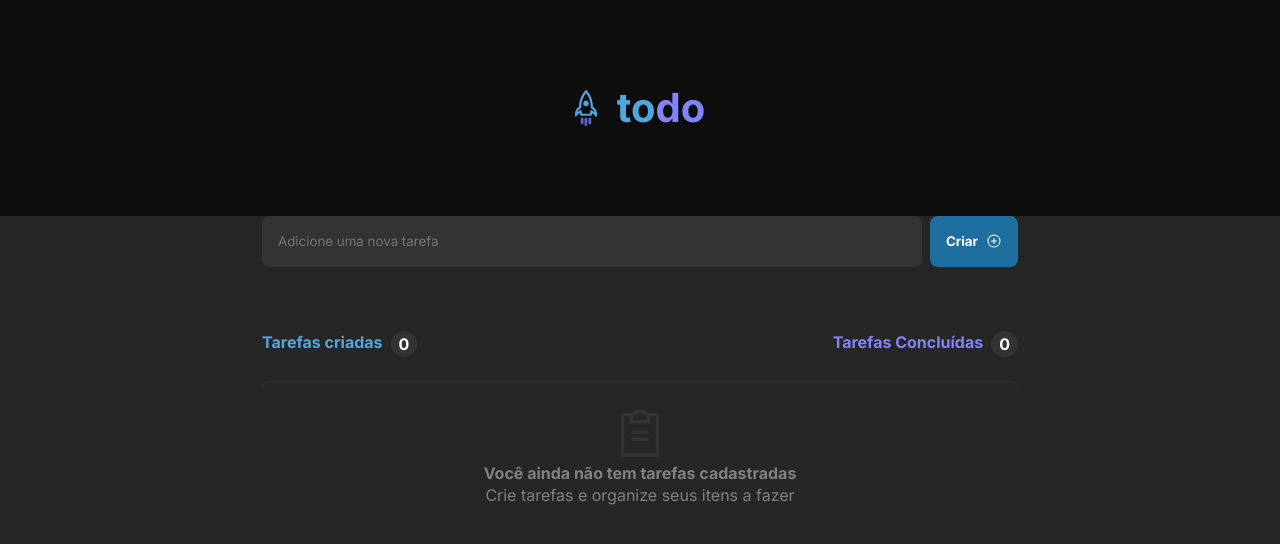
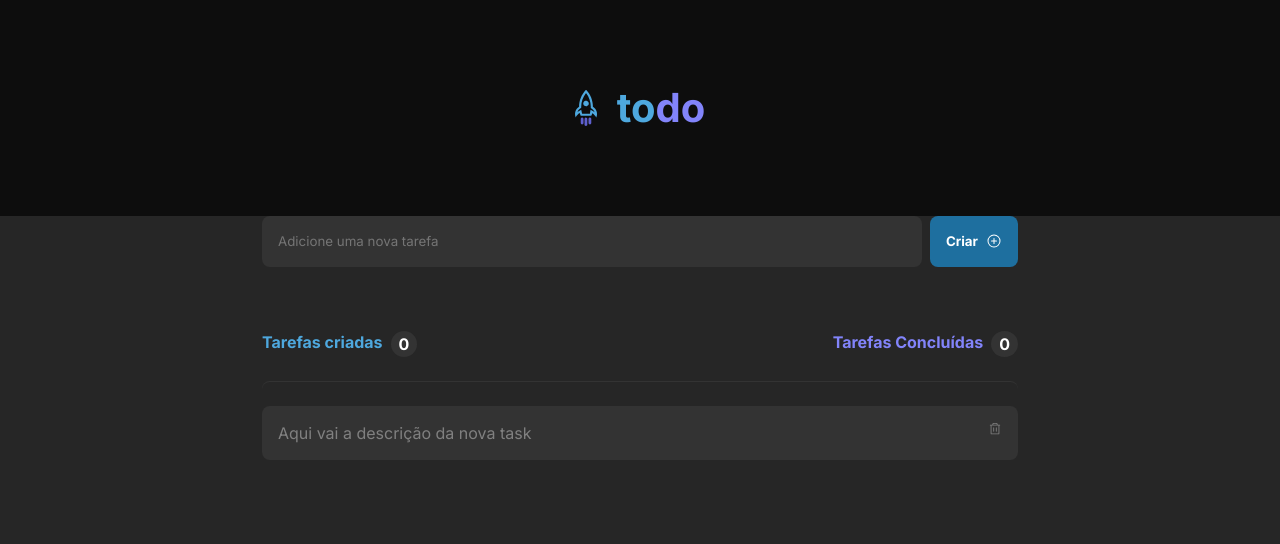
Before and after one commit to pedroeduardo36/01-todolist, a React (Vite) app: page / in a window 1280 px wide. Shown: the top 544 px of the page. Built offline with nearby package versions, Linux system fonts and the light colour scheme.

Commit message:
Task list

```diff
--- /dev/null
+++ b/src/components/TaskList.module.css
@@ -0,0 +1,13 @@
+.listWrapper {
+    display: flex;
+    width: 100%;
+    background: var(--gray-400);
+    color: var(--gray-300);
+    padding: 1rem;
+
+    border-radius: 8px;
+}
+
+.listWrapper p {
+    flex: 1;
+}
--- /dev/null
+++ b/src/components/TaskList.tsx
@@ -0,0 +1,11 @@
+import { Trash } from '@phosphor-icons/react'
+import styles from './TaskList.module.css'
+
+export function TaskList() {
+    return (
+        <div className={styles.listWrapper}>
+            <p>Aqui vai a descrição da nova task</p>
+            <Trash size={14}/>
+        </div>
+    )
+}
--- a/src/components/Tasks.module.css
+++ b/src/components/Tasks.module.css
@@ -54,7 +54,7 @@
     margin-top: 1.5rem;
     border-top: 1px solid var(--gray-400);
     border-radius: 8px;
-    padding: 1.5rem 4rem;
+    padding: 1.5rem 0;
     color: var(--gray-400);
 }
 
--- a/src/components/Tasks.tsx
+++ b/src/components/Tasks.tsx
@@ -1,4 +1,5 @@
-import { ClipboardText } from '@phosphor-icons/react'
+// import { ClipboardText } from '@phosphor-icons/react'
+import { TaskList } from './TaskList'
 import styles from './Tasks.module.css'
 
 export function Tasks() {
@@ -19,9 +20,11 @@ export function Tasks() {
 
             {/* Task list section */}
             <div className={styles.taskList}>
-                <ClipboardText size={56}/>
+                {/* <ClipboardText size={56}/>
                 <strong>Você ainda não tem tarefas cadastradas</strong>
-                <p>Crie tarefas e organize seus itens a fazer</p>
+                <p>Crie tarefas e organize seus itens a fazer</p> */}
+
+                <TaskList />
             </div>
         </div>
     )
```
